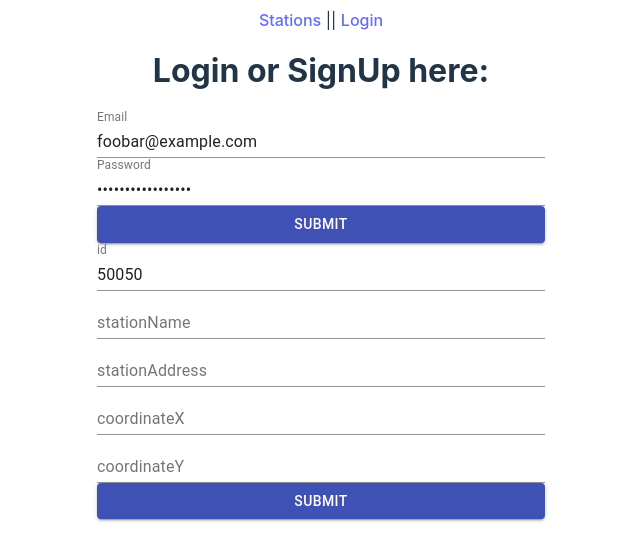
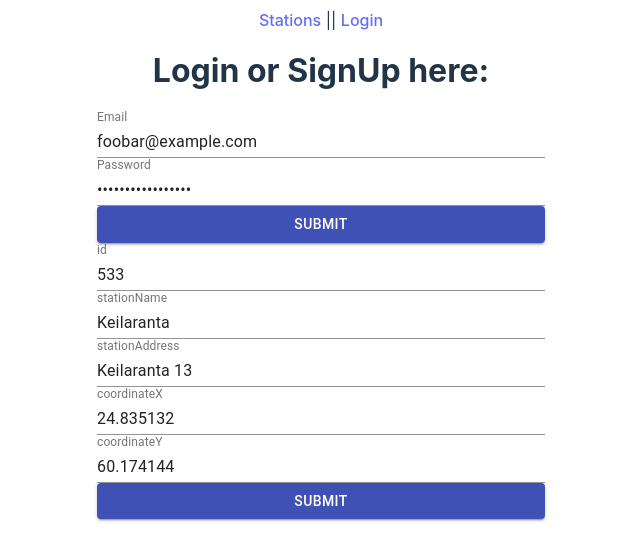
Before and after one commit to vvk130/trip-fe, a React (Vite) app: page /login in a window 1280 px wide. Shown: the top 560 px of the page, without its empty margins (319-959 px from the left). Built offline with nearby package versions, Linux system fonts and the light colour scheme.

Commit message:
Default coordinates to Station form

```diff
--- a/src/Components/Forms/Station.tsx
+++ b/src/Components/Forms/Station.tsx
@@ -23,11 +23,11 @@ const validationSchema = yup.object({
 const StationForm = () => {
   const formik = useFormik({
     initialValues: {
-      id: "50050",
-      stationName: "",
-      stationAddress: "",
-      coordinateX: "",
-      coordinateY: "",
+      id: "533",
+      stationName: "Keilaranta",
+      stationAddress: "Keilaranta 13	",
+      coordinateX: "24.835132",
+      coordinateY: "60.174144",
     },
     validationSchema: validationSchema,
     onSubmit: (values) => {
```
